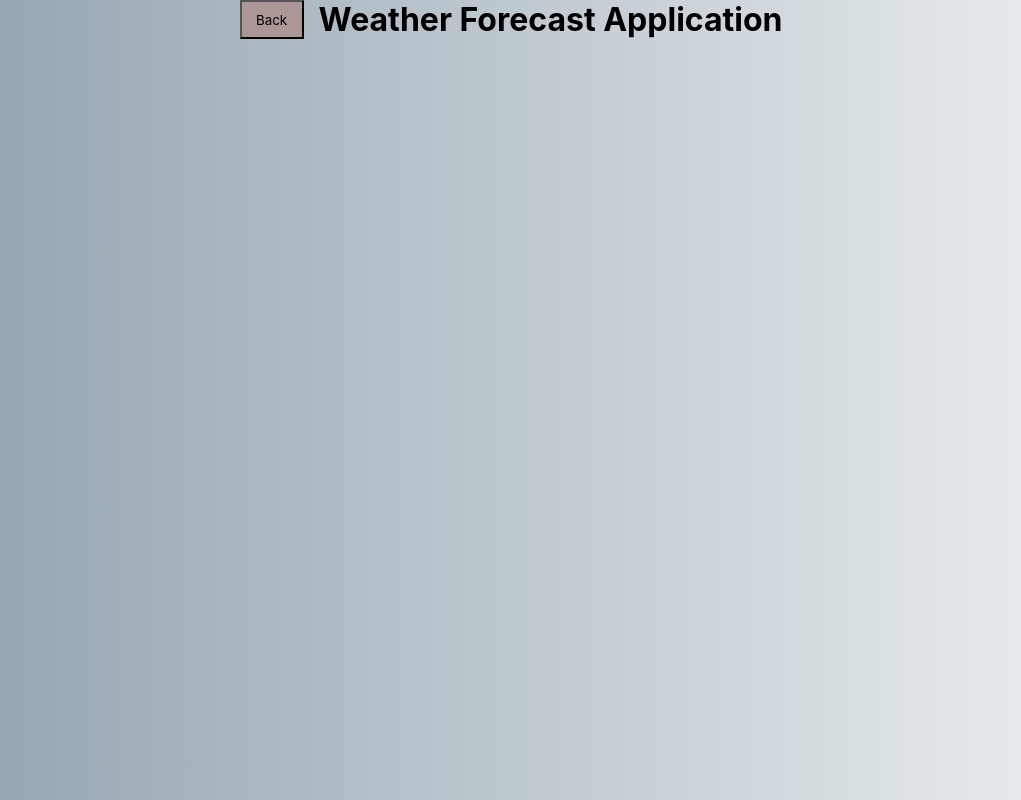
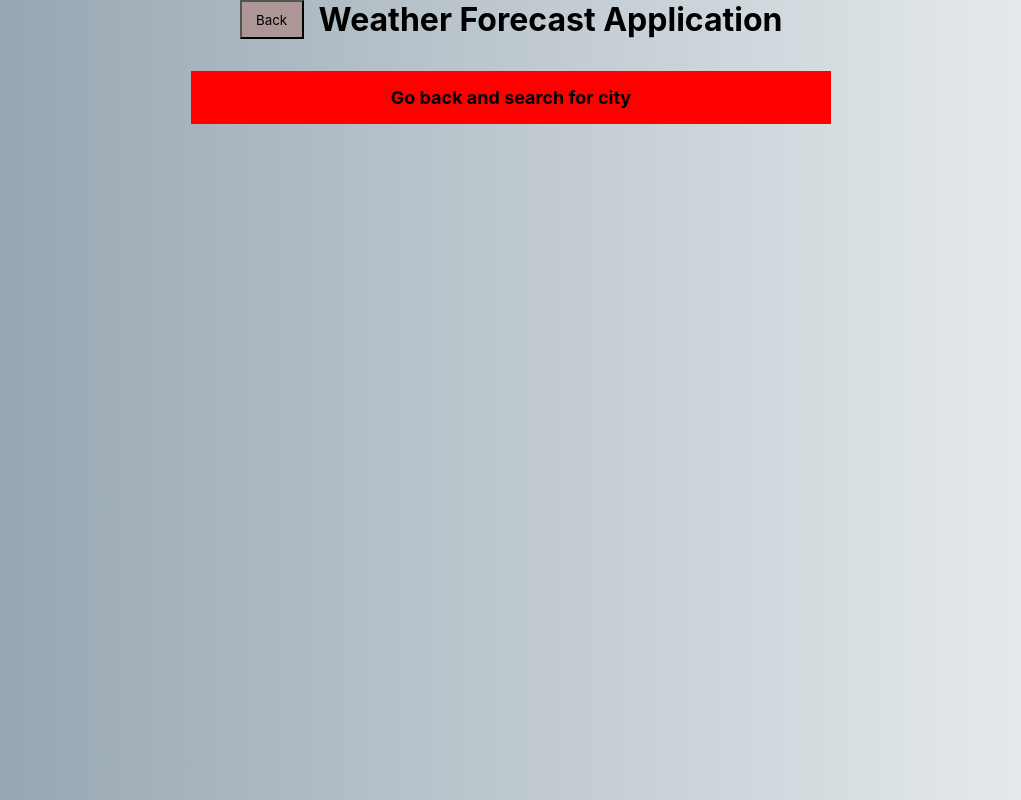
Before and after one commit to rutekmar00/weather-forecast-app, a React (Create React App) app: page /city in a window 1280 px wide. Shown: the whole page, without its empty margins (129-1150 px from the left). Built offline with nearby package versions, Linux system fonts and the light colour scheme; the HTML template or start-up script is replaced by a standard one.

Commit message:
Added Error component
- updated Input component and WeatherDetails container with error handler

```diff
--- /dev/null
+++ b/src/components/Error/index.js
@@ -0,0 +1,5 @@
+import "./styles.css";
+
+export default function Error(props) {
+  return <div className="error">{props.message}</div>;
+}
--- /dev/null
+++ b/src/components/Error/styles.css
@@ -0,0 +1,10 @@
+.error {
+  display: flex;
+  justify-content: center;
+  width: 50%;
+  margin: 2rem auto;
+  padding: 1rem;
+  font-size: large;
+  background-color: red;
+  font-weight: bold;
+}
--- a/src/components/Input/index.js
+++ b/src/components/Input/index.js
@@ -1,9 +1,11 @@
 import "./styles.css";
 import { useState, useEffect } from "react";
 import { useNavigate } from "react-router-dom";
+import Error from "../Error";
 
 export default function Input(props) {
   const [inputText, setInputText] = useState("");
+  const [error, setError] = useState("");
   const navigate = useNavigate();
 
   useEffect(() => {
@@ -28,10 +30,11 @@ export default function Input(props) {
       const json = await result.json();
       console.log(json);
       if (json.cod === "404" || json.cod === "429") {
-        console.log(json.message);
+        setError(json.message);
         props.setJsonData(null);
       } else {
         props.setJsonData(json);
+        setError("");
       }
       setInputText("");
     };
@@ -68,6 +71,7 @@ export default function Input(props) {
           </div>
           <button disabled={!(inputText.trim().length > 0)}>Search</button>
         </form>
+        {error ? <Error message={error} /> : null}
       </div>
     </>
   );
--- a/src/containers/WeatherDetails/index.js
+++ b/src/containers/WeatherDetails/index.js
@@ -1,13 +1,13 @@
 import { useEffect, useState } from "react";
 import MainCard from "../../components/MainCard";
 import CardList from "../../components/CardList";
+import Error from "../../components/Error";
 
 export default function WeatherDetails(props) {
   const [detailedData, setDetailedData] = useState(null);
 
   useEffect(() => {
     const fetchData = async () => {
-      console.log(props);
       const result = await fetch(
         `http://api.openweathermap.org/data/2.5/onecall?lat=${props.jsonData.coord.lat}&lon=${props.jsonData.coord.lon}&units=metric&exclude=minutely,hourly&appid=${process.env.REACT_APP_API_KEY}`
       );
@@ -31,6 +31,7 @@ export default function WeatherDetails(props) {
           <CardList dailyData={detailedData.daily.slice(1)} />
         </>
       ) : null}
+      {props.jsonData ? null : <Error message="Go back and search for city" />}
     </>
   );
 }
```
